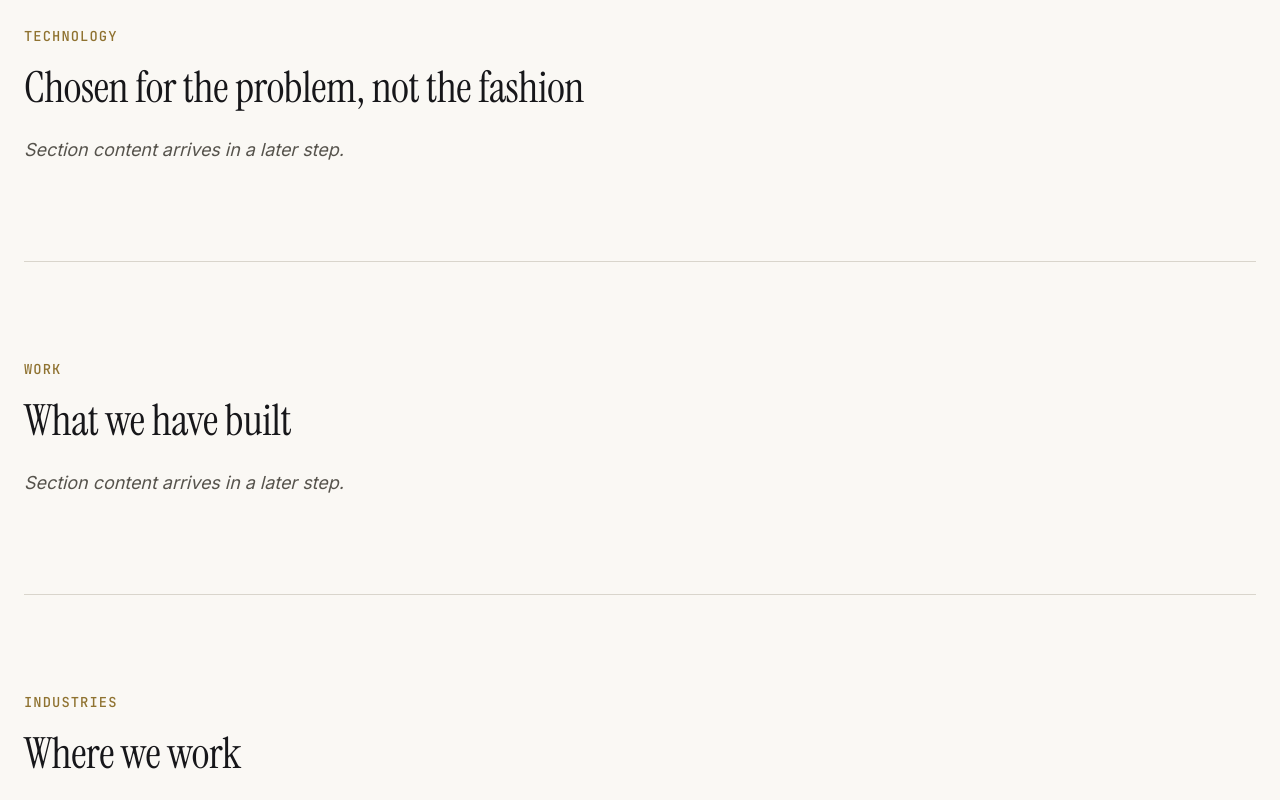
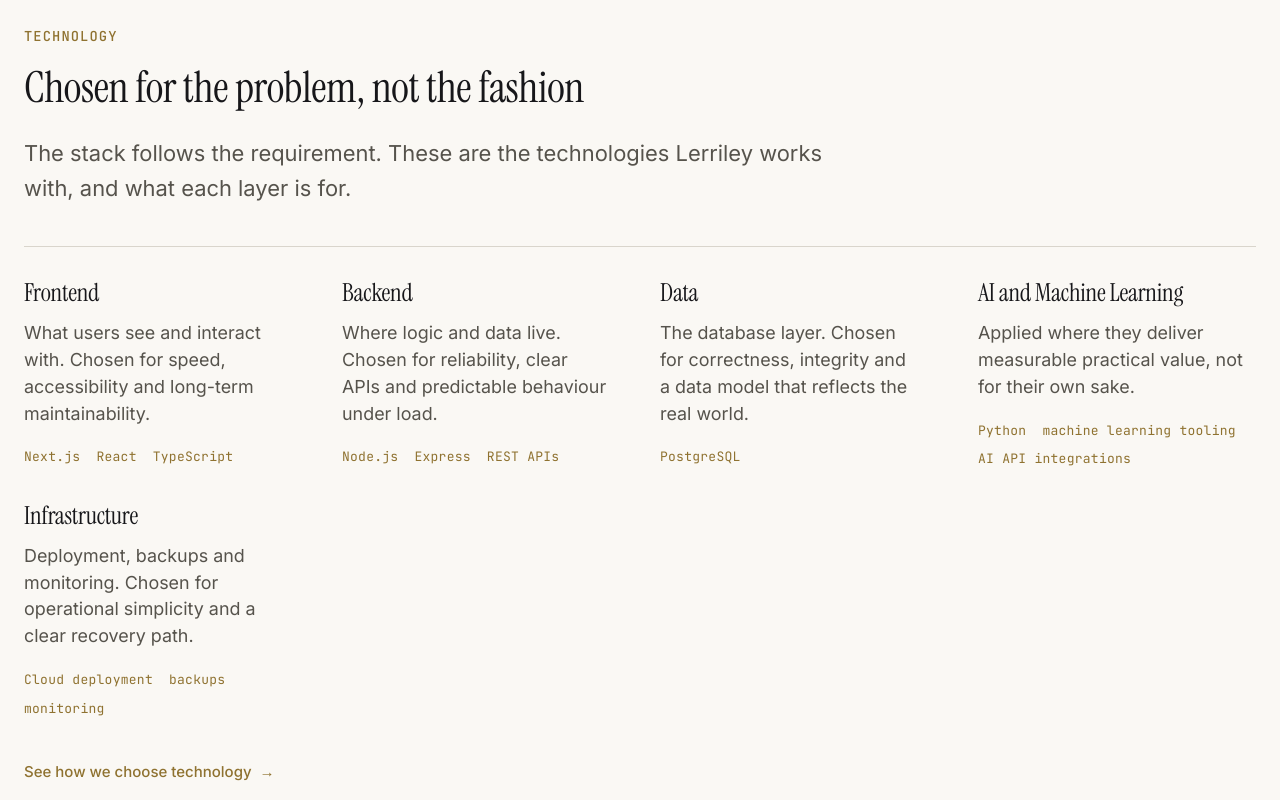
Before and after one commit to Lerrick005/LERRILEY-LIMITED-WEBSITE, a Next.js app: page / in a window 1280 px wide. Shown: the part 4180-4980 px from the top of the page. Built offline with nearby package versions, Linux system fonts and the light colour scheme; no server answers.

Commit message:
Add technology section with five engineering categories

```diff
--- a/app/page.module.css
+++ b/app/page.module.css
@@ -367,6 +367,69 @@
     text-wrap: pretty;
   }
 
+  /* --- Technology section ---------------------------------------------------
+     Five categories in a grid. Each category: label, rationale, list of
+     technologies. No logo wall (spec section 6.7). Text-only.
+     -------------------------------------------------------------------------- */
+
+  .sectionLead {
+    font-size: var(--fs-lead);
+    line-height: var(--lh-body);
+    color: var(--text-secondary);
+    max-width: 60ch;
+    margin: 0 0 var(--s-10) 0;
+    text-wrap: pretty;
+  }
+
+  .techGrid {
+    display: grid;
+    grid-template-columns: repeat(auto-fit, minmax(240px, 1fr));
+    gap: var(--s-8) var(--s-10);
+    border-top: 1px solid var(--border);
+    padding-top: var(--s-8);
+  }
+
+  .techBlock {
+    display: flex;
+    flex-direction: column;
+    gap: var(--s-3);
+  }
+
+  .techLabel {
+    font-family: var(--font-display);
+    font-size: var(--fs-h3);
+    font-weight: 400;
+    line-height: var(--lh-heading);
+    letter-spacing: -0.01em;
+    color: var(--text);
+    margin: 0;
+  }
+
+  .techRationale {
+    font-size: var(--fs-body);
+    line-height: 1.5;
+    color: var(--text-secondary);
+    margin: 0;
+    text-wrap: pretty;
+  }
+
+  .techItems {
+    list-style: none;
+    padding: 0;
+    margin: var(--s-2) 0 0 0;
+    display: flex;
+    flex-wrap: wrap;
+    gap: var(--s-2) var(--s-4);
+  }
+
+  .techItem {
+    font-family: var(--font-mono);
+    font-size: 0.8125rem;
+    letter-spacing: 0.02em;
+    color: var(--accent);
+    margin: 0;
+  }
+
   /* --- Responsive ----------------------------------------------------------- */
 
   @media (max-width: 900px) {
--- a/app/page.tsx
+++ b/app/page.tsx
@@ -5,6 +5,7 @@ import { company } from "@/content/company";
 import { getSolutions } from "@/content/solutions";
 import { PipelineDiagram } from "@/components/pipeline-diagram";
 import { processSteps } from "@/content/process";
+import { getTechnologySummary } from "@/content/technology";
 
 import styles from "./page.module.css";
 
@@ -170,15 +171,36 @@ export default function HomePage() {
         </section>
 
         {/* --- Technology ----------------------------------------------- */}
-        {/* TODO: Step 25 - Technology summary, links to /technology. */}
         <section className={styles.section} aria-labelledby="technology-title">
           <p className={styles.sectionEyebrow}>Technology</p>
           <h2 id="technology-title" className={styles.sectionTitle}>
             Chosen for the problem, not the fashion
           </h2>
-          <p className={styles.sectionPlaceholder}>
-            Section content arrives in a later step.
+          <p className={styles.sectionLead}>
+            The stack follows the requirement. These are the technologies
+            Lerriley works with, and what each layer is for.
           </p>
+          <div className={styles.techGrid}>
+            {getTechnologySummary().map((category) => (
+              <div key={category.key} className={styles.techBlock}>
+                <h3 className={styles.techLabel}>{category.label}</h3>
+                <p className={styles.techRationale}>{category.rationale}</p>
+                <ul className={styles.techItems}>
+                  {category.items.map((item) => (
+                    <li key={item} className={styles.techItem}>
+                      {item}
+                    </li>
+                  ))}
+                </ul>
+              </div>
+            ))}
+          </div>
+          <div className={styles.capabilitiesFooter}>
+            <Link href="/solutions" className={styles.capabilitiesFooterLink}>
+              See how we choose technology
+              <span aria-hidden="true">→</span>
+            </Link>
+          </div>
         </section>
 
         {/* --- Real work ------------------------------------------------ */}
--- /dev/null
+++ b/content/technology.ts
@@ -0,0 +1,66 @@
+
+import { z } from "zod";
+
+import { company } from "./company";
+
+/**
+ * Technology categories for the home page Technology section.
+ *
+ * The list of technologies per category comes from company.verifiedTechnologies
+ * in content/company.ts. This file only adds a short rationale for each
+ * category. Nothing here claims a vendor partnership, a certification, or a
+ * delivered result.
+ */
+
+export const TechnologyCategorySchema = z.object({
+  key: z.enum(["frontend", "backend", "data", "aiMl", "infrastructure"]),
+  label: z.string().min(2).max(40),
+  rationale: z.string().min(30).max(200),
+});
+
+export type TechnologyCategory = z.infer<typeof TechnologyCategorySchema>;
+
+const CATEGORIES: readonly TechnologyCategory[] = [
+  {
+    key: "frontend",
+    label: "Frontend",
+    rationale:
+      "What users see and interact with. Chosen for speed, accessibility and long-term maintainability.",
+  },
+  {
+    key: "backend",
+    label: "Backend",
+    rationale:
+      "Where logic and data live. Chosen for reliability, clear APIs and predictable behaviour under load.",
+  },
+  {
+    key: "data",
+    label: "Data",
+    rationale:
+      "The database layer. Chosen for correctness, integrity and a data model that reflects the real world.",
+  },
+  {
+    key: "aiMl",
+    label: "AI and Machine Learning",
+    rationale:
+      "Applied where they deliver measurable practical value, not for their own sake.",
+  },
+  {
+    key: "infrastructure",
+    label: "Infrastructure",
+    rationale:
+      "Deployment, backups and monitoring. Chosen for operational simplicity and a clear recovery path.",
+  },
+] as const;
+
+export type TechnologySummary = TechnologyCategory & {
+  items: readonly string[];
+};
+
+/** Return the categories with their technologies from company.ts attached. */
+export function getTechnologySummary(): readonly TechnologySummary[] {
+  return CATEGORIES.map((c) => ({
+    ...c,
+    items: company.verifiedTechnologies[c.key],
+  }));
+}
```
